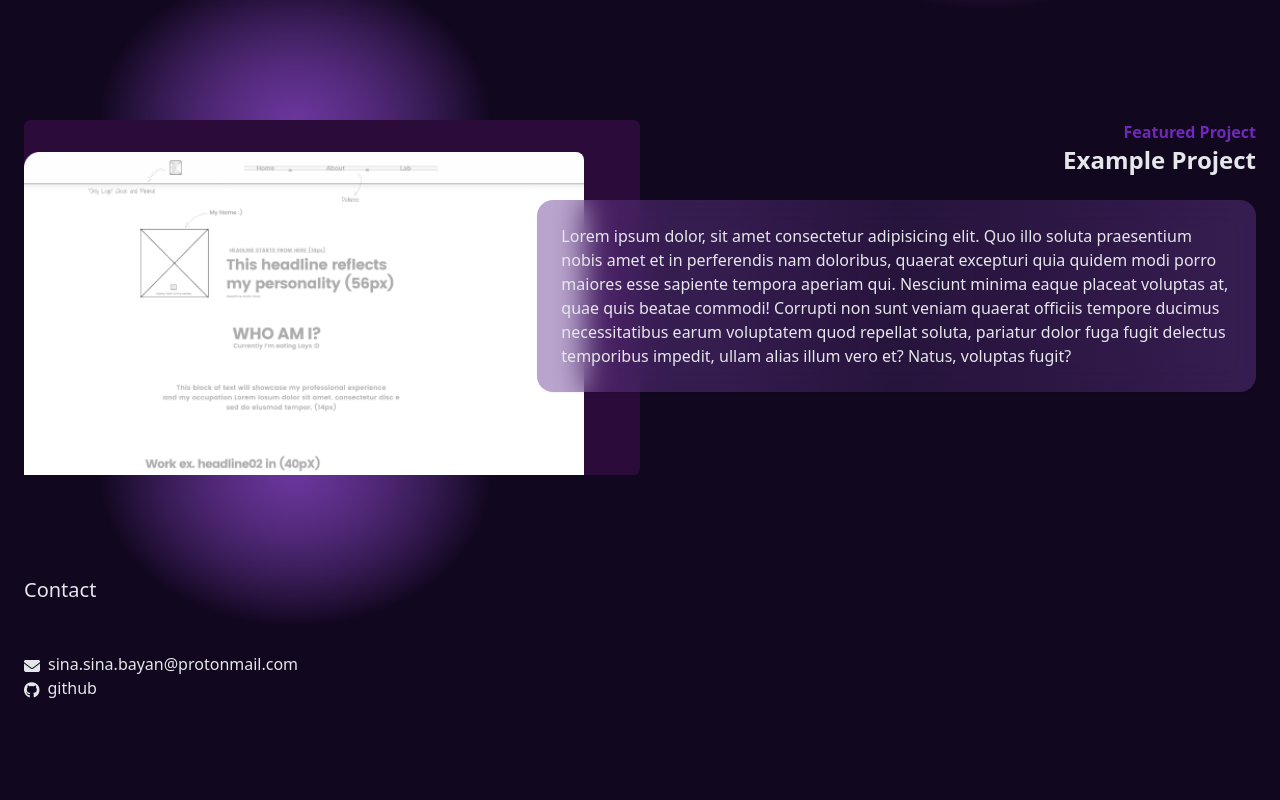
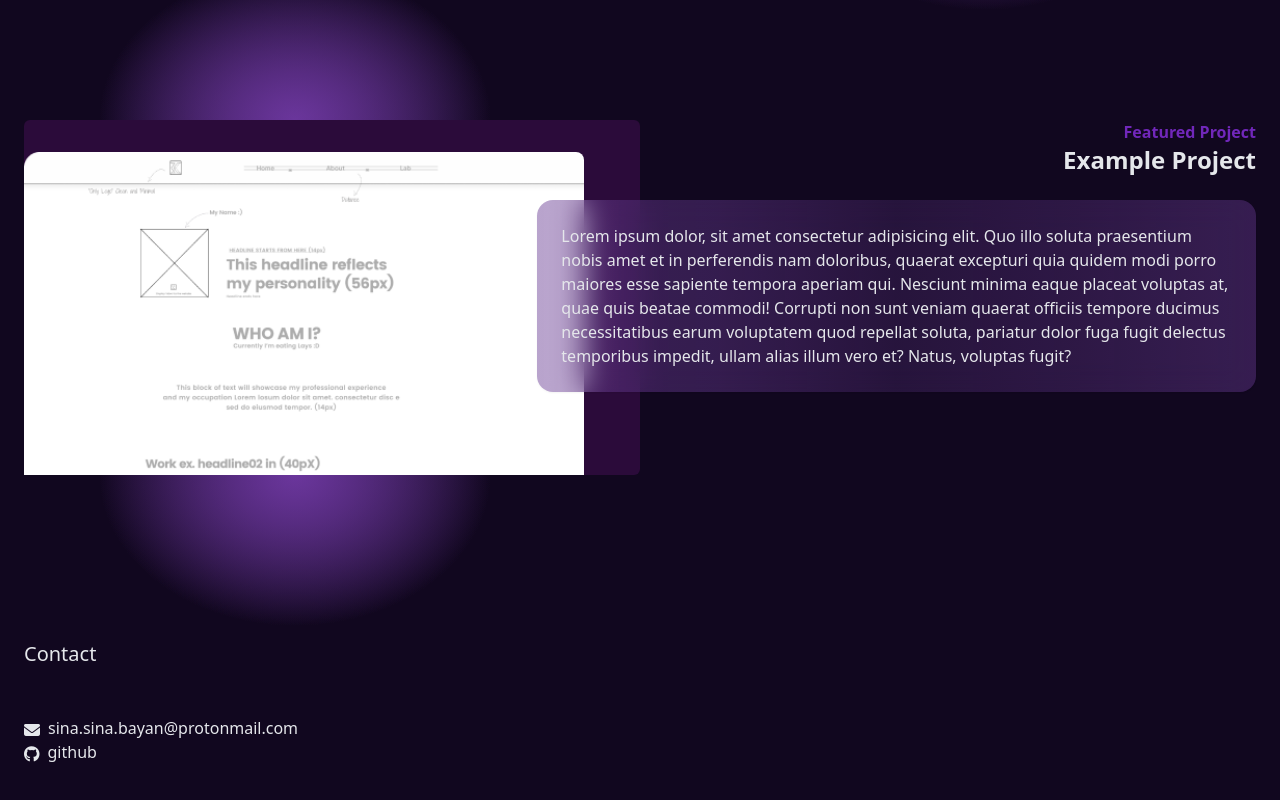
Before and after one commit to sina-byn/portfolio, a React (Vite) app: page / in a window 1280 px wide. Shown: the part 3070-3870 px from the top of the page. Built offline with nearby package versions, Linux system fonts and the light colour scheme.

Commit message:
margin added to footer

```diff
--- a/src/components/Footer.tsx
+++ b/src/components/Footer.tsx
@@ -1,6 +1,6 @@
 const Footer = () => {
   return (
-    <footer id='contact' className='footer pb-20'>
+    <footer id='contact' className='footer pb-20 mt-16'>
       <h5 className='text-xl mb-12'>Contact</h5>
       <p></p>
       <div className='info-field flex items-center gap-x-2'>
```
